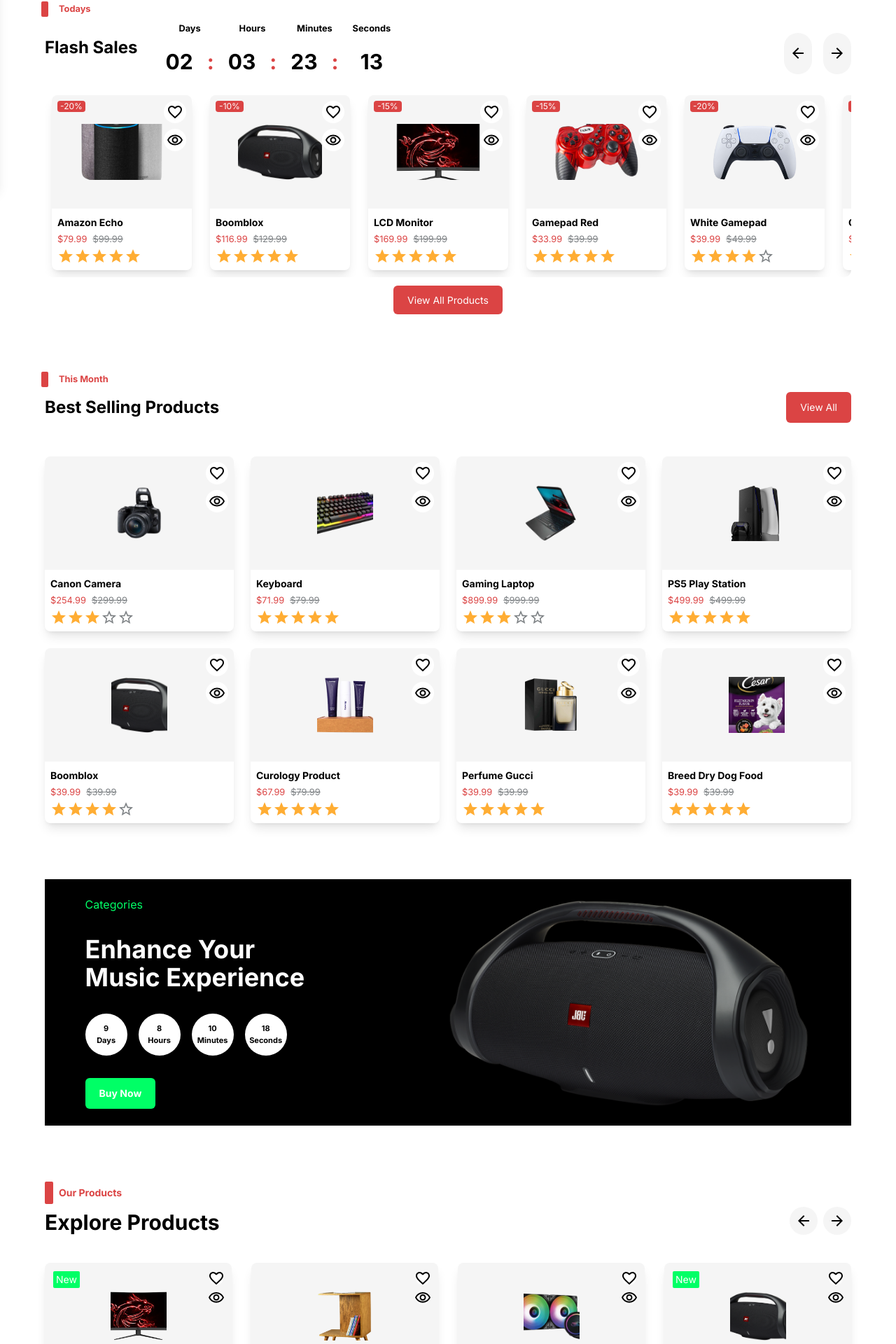
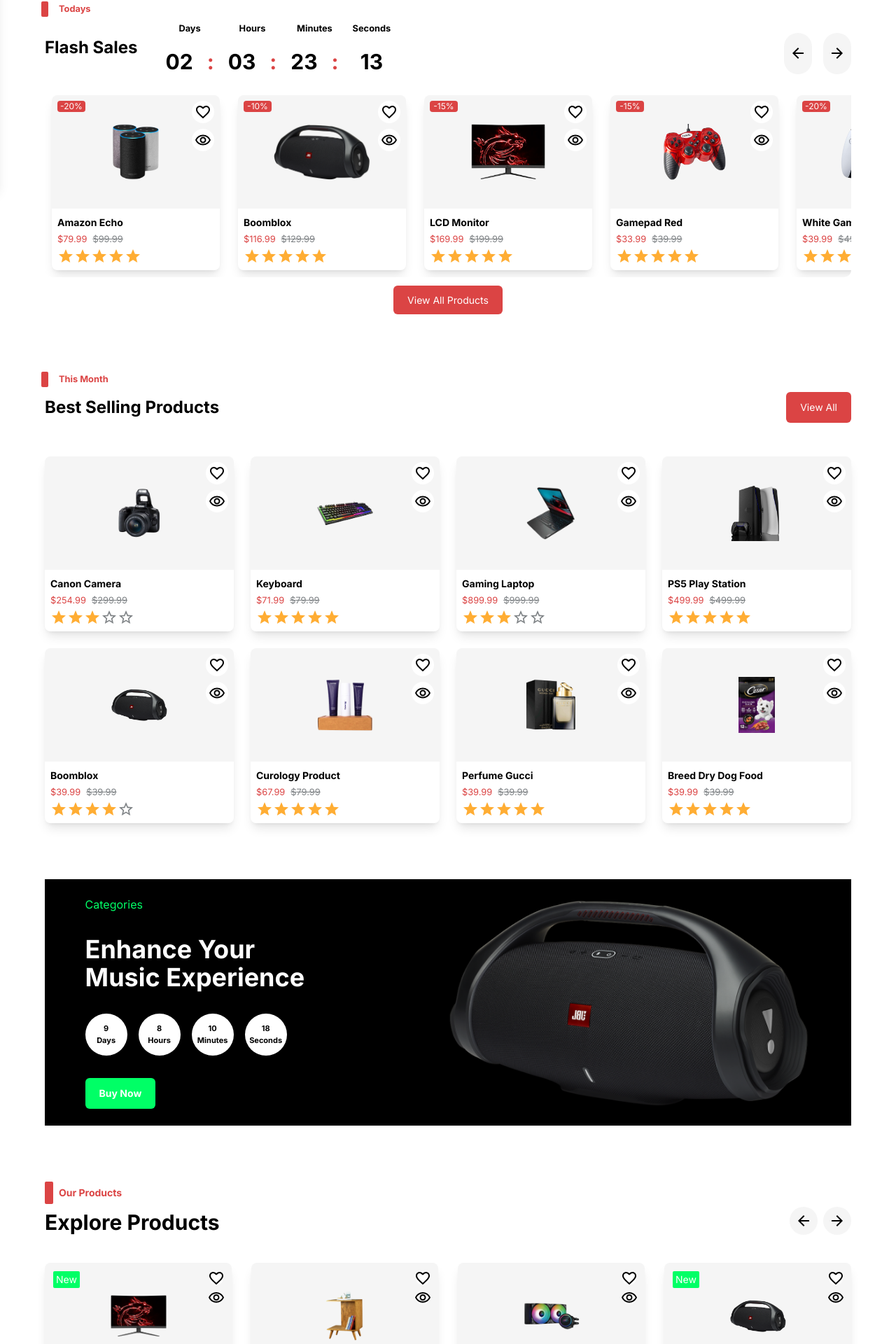
Before and after one commit to EasyCode01/e-shop, a Next.js app: page / in a window 1280 px wide. Shown: the part 530-2450 px from the top of the page at 70% size. Built offline with nearby package versions, Linux system fonts and the light colour scheme.

Commit message:
fixed image contain

```diff
--- a/app/components/ProductCard.jsx
+++ b/app/components/ProductCard.jsx
@@ -21,8 +21,7 @@
       <>
         <Link href={`/products/${product.id}`}>
           <div
-            className="product-card relative shadow-lg"
-            style={{ minWidth: "200px" }}
+            className="product-card relative shadow-lg w-60"
             onMouseEnter={() => setHoveredProduct(product)}
             onMouseLeave={() => setHoveredProduct(null)}
           >
@@ -32,7 +31,8 @@
                   src={product.image}
                   alt={product.name}
                   fill={true}
-                  className="product-image object-cover"
+                  objectFit="contain"
+                  className="product-image"
                 />
               </div>
               <small className="absolute top-2 left-2 bg-red text-white text-xs w-10 flex justify-center rounded">
@@ -99,7 +99,8 @@
                   alt={product.name}
                   fill={true}
                   quality={100}
-                  className="product-image object-cover"
+                  objectFit="contain"
+                  className="product-image"
                 />
               </div>
 
@@ -155,10 +156,11 @@
           <div className="bg-gray flex h-full  justify-center items-center relative rounded-sm">
             <div className="w-[80px] h-[70px] flex justify-center items-center relative">
               <Image
-                className="object-cover h-20 max-h-full"
+                className="h-20 max-h-full"
                 src={product.image}
                 alt={product.name}
                 fill={true}
+                objectFit="contain"
               />
             </div>
 
@@ -218,10 +220,11 @@
           <div className="bg-gray flex h-full  justify-center items-center relative rounded-sm">
             <div className="w-[80px] h-[70px] flex justify-center items-center relative">
               <Image
-                className="object-cover h-20 max-h-full"
+                className="h-20 max-h-full"
                 src={product.image}
                 alt={product.name}
                 fill={true}
+                objectFit="contain"
               />
             </div>
 
```
